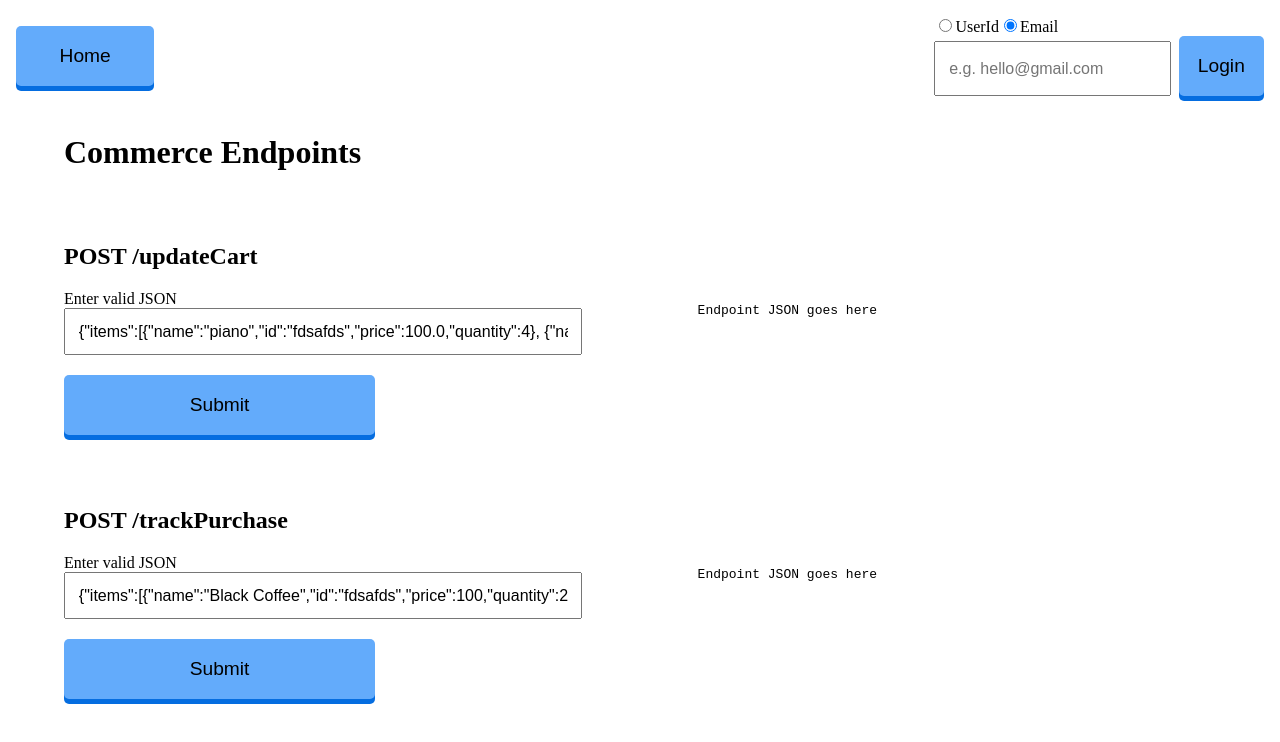
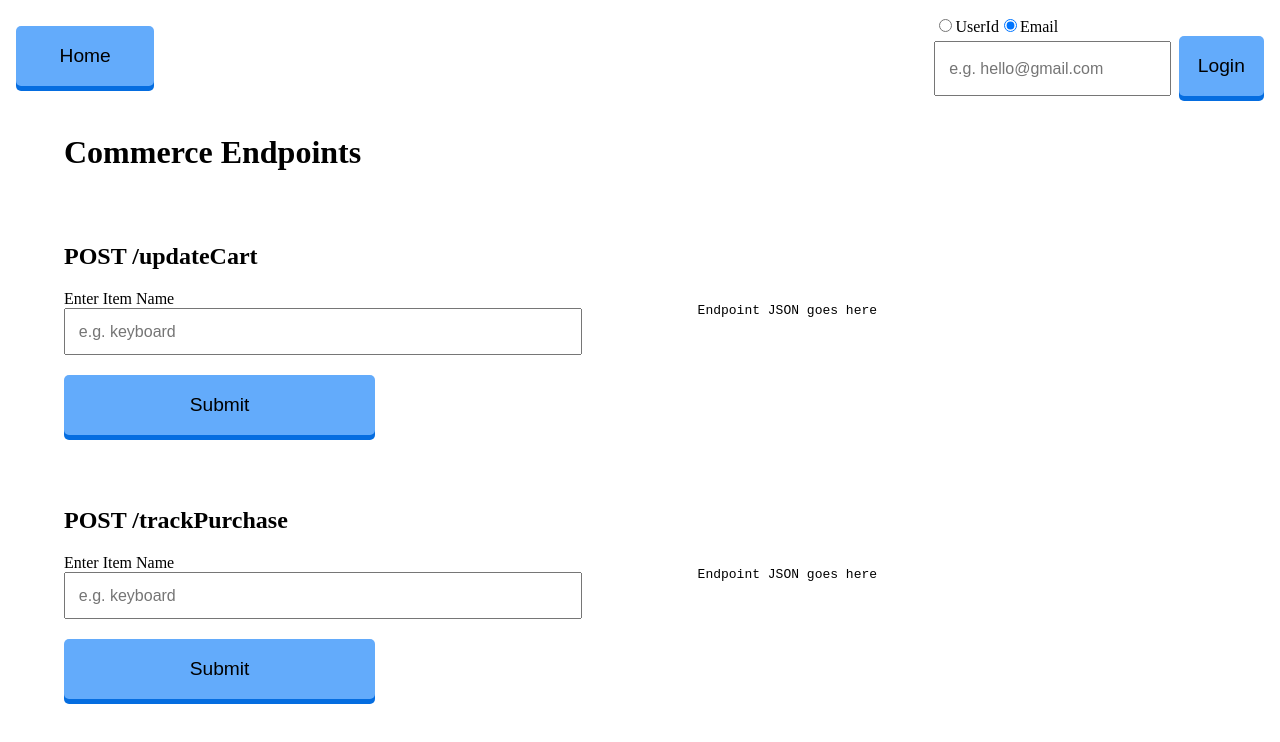
Before and after one commit to Iterable/iterable-web-sdk, a React app in the folder react-example/: page /commerce in a window 1280 px wide. Shown: the top 742 px of the page. Built offline with nearby package versions, Linux system fonts and the light colour scheme; no server answers; what @iterable/web-sdk would draw is missing.

Commit message:
Revert Users and Commerce changes

```diff
--- a/react-example/src/views/Commerce.tsx
+++ b/react-example/src/views/Commerce.tsx
@@ -25,44 +25,19 @@ export const Commerce: FC<Props> = () => {
     'Endpoint JSON goes here'
   );
 
-  const [cartItem, setCartItem] = useState<string>(
-    '{"items":[{"name":"piano","id":"fdsafds","price":100.0,"quantity":4}, {"name":"piano","id":"fdsafds","price":50,"quantity":2}]}'
-  );
-
-  const [purchaseItem, setPurchaseItem] = useState<string>(
-    '{"items":[{"name":"Black Coffee","id":"fdsafds","price":100,"quantity":2}], "total": 100}'
-  );
+  const [cartItem, setCartItem] = useState<string>('');
+  const [purchaseItem, setPurchaseItem] = useState<string>('');
 
   const [isUpdatingCart, setUpdatingCart] = useState<boolean>(false);
   const [isTrackingPurchase, setTrackingPurchase] = useState<boolean>(false);
 
-  const handleParseJson = (isUpdateCartCalled: boolean) => {
-    try {
-      // Parse JSON and assert its type
-      // {"items":[{"name":"piano","id":"fdsafds","price":100,"quantity":2}]}
-      if (isUpdateCartCalled) {
-        const parsedObject = JSON.parse(cartItem) as UpdateCartRequestParams;
-        return parsedObject;
-      } else {
-        const parsedObject = JSON.parse(
-          purchaseItem
-        ) as TrackPurchaseRequestParams;
-        return parsedObject;
-      }
-    } catch (error) {
-      if (isUpdateCartCalled)
-        setUpdateCartResponse(JSON.stringify(error.message));
-      else setTrackPurchaseResponse(JSON.stringify(error.message));
-    }
-  };
-
   const handleUpdateCart = (e: FormEvent<HTMLFormElement>) => {
     e.preventDefault();
-    const jsonObj: UpdateCartRequestParams = handleParseJson(true);
-    if (jsonObj) {
     setUpdatingCart(true);
     try {
-        updateCart(jsonObj)
+      updateCart({
+        items: [{ name: cartItem, id: 'fdsafds', price: 100, quantity: 2 }]
+      })
         .then((response: any) => {
           setUpdateCartResponse(JSON.stringify(response.data));
           setUpdatingCart(false);
@@ -75,16 +50,16 @@ export const Commerce: FC<Props> = () => {
       setUpdateCartResponse(JSON.stringify(error.message));
       setUpdatingCart(false);
     }
-    }
   };
 
   const handleTrackPurchase = (e: FormEvent<HTMLFormElement>) => {
     e.preventDefault();
-    const jsonObj = handleParseJson(false);
-    if (jsonObj) {
     setTrackingPurchase(true);
     try {
-        trackPurchase({ ...jsonObj, total: 20 })
+      trackPurchase({
+        items: [{ name: purchaseItem, id: 'fdsafds', price: 100, quantity: 2 }],
+        total: 200
+      })
         .then((response: any) => {
           setTrackingPurchase(false);
           setTrackPurchaseResponse(JSON.stringify(response.data));
@@ -97,7 +72,6 @@ export const Commerce: FC<Props> = () => {
       setTrackingPurchase(false);
       setTrackPurchaseResponse(JSON.stringify(error.message));
     }
-    }
   };
 
   return (
@@ -106,12 +80,12 @@ export const Commerce: FC<Props> = () => {
       <Heading>POST /updateCart</Heading>
       <EndpointWrapper>
         <Form onSubmit={handleUpdateCart} data-qa-cart-submit>
-          <label htmlFor="item-1">Enter valid JSON</label>
+          <label htmlFor="item-1">Enter Item Name</label>
           <TextField
             value={cartItem}
             onChange={(e) => setCartItem(e.target.value)}
             id="item-1"
-            placeholder='e.g. {"items":[{"name":"piano","id":"fdsafds"}]}'
+            placeholder="e.g. keyboard"
             data-qa-cart-input
           />
           <Button disabled={isUpdatingCart} type="submit">
@@ -123,12 +97,12 @@ export const Commerce: FC<Props> = () => {
       <Heading>POST /trackPurchase</Heading>
       <EndpointWrapper>
         <Form onSubmit={handleTrackPurchase} data-qa-purchase-submit>
-          <label htmlFor="item-2">Enter valid JSON</label>
+          <label htmlFor="item-2">Enter Item Name</label>
           <TextField
             value={purchaseItem}
             onChange={(e) => setPurchaseItem(e.target.value)}
             id="item-2"
-            placeholder='e.g. {"items":[{"id":"fdsafds","price":100}]}'
+            placeholder="e.g. keyboard"
             data-qa-purchase-input
           />
           <Button disabled={isTrackingPurchase} type="submit">
--- a/react-example/src/views/Users.tsx
+++ b/react-example/src/views/Users.tsx
@@ -10,8 +10,7 @@ import {
 import {
   updateUser,
   updateSubscriptions,
-  updateUserEmail,
-  UpdateUserParams
+  updateUserEmail
 } from '@iterable/web-sdk';
 
 import { useUser } from 'src/context/Users';
@@ -38,22 +37,13 @@ export const Users: FC<Props> = () => {
   const [isUpdatingSubscriptions, setUpdatingSubscriptions] =
     useState<boolean>(false);
 
-  const handleParseJson = () => {
-    try {
-      // Parse JSON and assert its type
-      return JSON.parse(userDataField) as UpdateUserParams;
-    } catch (error) {
-      setUpdateUserResponse(JSON.stringify(error.message));
-    }
-  };
-
   const handleUpdateUser = (e: FormEvent<HTMLFormElement>) => {
     e.preventDefault();
-    const jsonObj = handleParseJson();
-    if (jsonObj) {
     setUpdatingUser(true);
     try {
-        updateUser(jsonObj)
+      updateUser({
+        dataFields: { [userDataField]: 'test-data' }
+      })
         .then((response: any) => {
           setUpdateUserResponse(JSON.stringify(response.data));
           setUpdatingUser(false);
@@ -65,7 +55,6 @@ export const Users: FC<Props> = () => {
     } catch (error) {
       setUpdateUserResponse(JSON.stringify(error.message));
       setUpdatingUser(false);
-      }
     }
   };
 
@@ -105,7 +94,9 @@ export const Users: FC<Props> = () => {
       <Heading>POST /users/update</Heading>
       <EndpointWrapper>
         <Form onSubmit={handleUpdateUser} data-qa-update-user-submit>
-          <label htmlFor="item-1">Enter valid JSON here</label>
+          <label htmlFor="item-1">
+            Enter Data Field Name (value will be &quot;test-data&quot;)
+          </label>
           <TextField
             value={userDataField}
             onChange={(e) => setUserDataField(e.target.value)}
```
Lines whose indentation alone changed are shown as unchanged.
